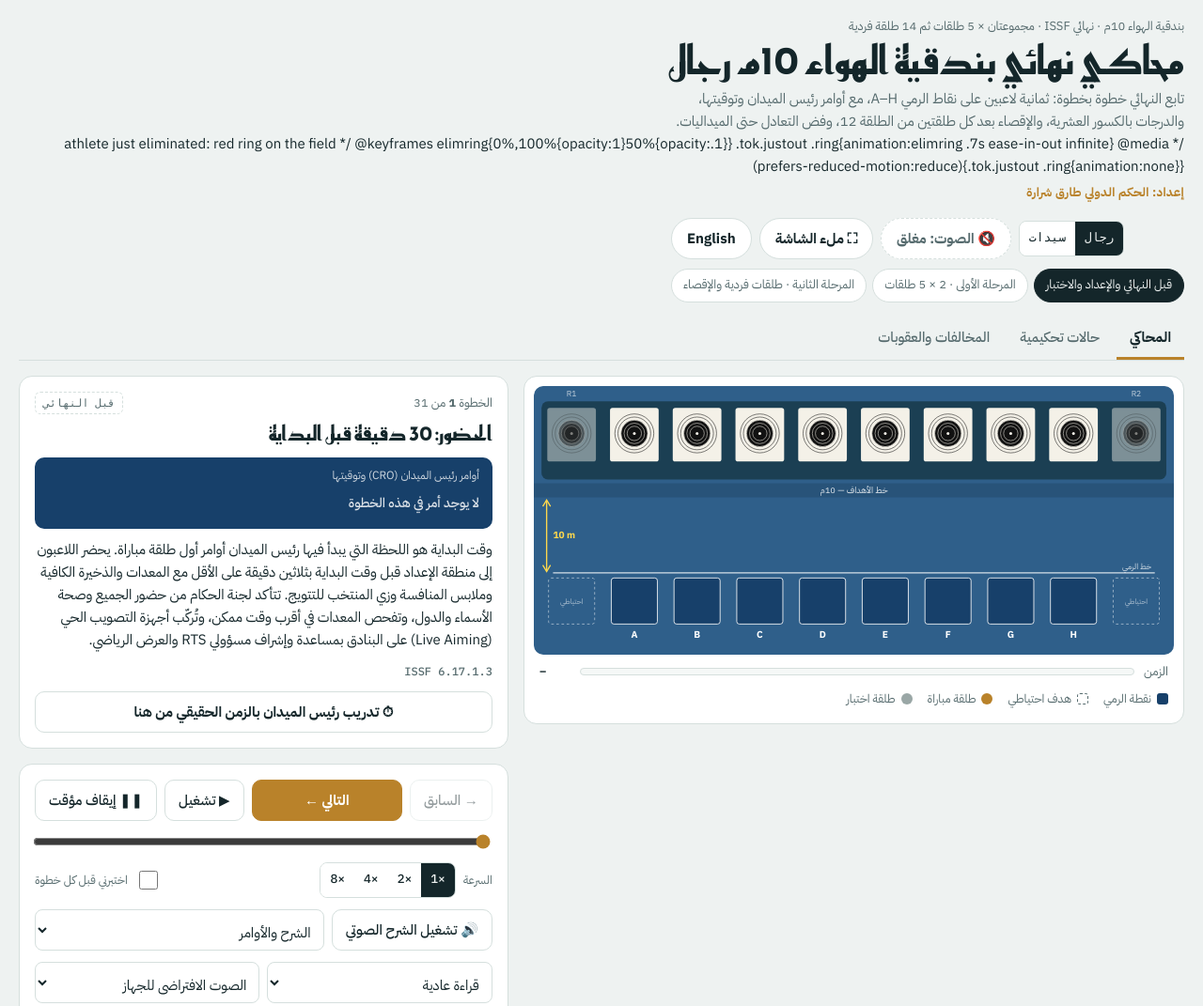
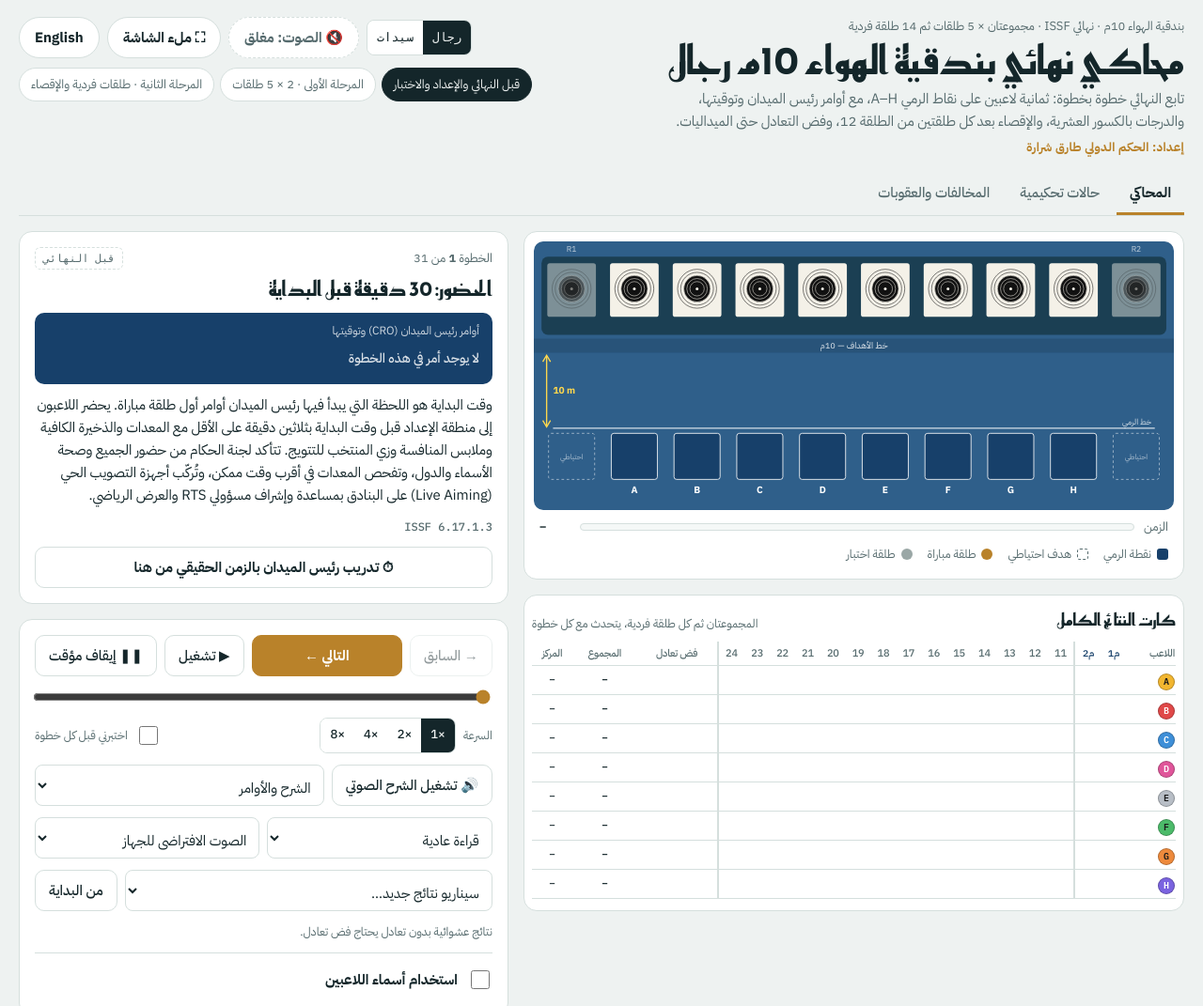
Before and after one commit to TarekSharara/AR-FINALS, a plain HTML site: page index.html in a window 1280 px wide. Shown: the top 1071 px of the page at 94% size. Drawn offline with Linux system fonts and the light colour scheme.

Commit message:
Add files via upload

```diff
--- a/index.html
+++ b/index.html
@@ -244,6 +244,21 @@ body[dir="rtl"] .annbox .c{text-align:right}
 .evseg{display:inline-flex}
 .shot b{width:auto;min-width:40px;height:30px;border-radius:15px;display:grid;place-items:center;font-family:var(--f-mono);font-size:12px;color:#111;padding:0 6px}
 .shot b.z{color:var(--bad);font-weight:700}
+/* full results card fits under the field without scrolling */
+.rescard{padding:12px 8px}
+.rescard .tw{overflow-x:visible}
+#results{table-layout:auto;width:100%}
+#results th,#results td{padding:4px 1px;font-size:11px;letter-spacing:-.02em}
+#results td:first-child{font-size:11px;max-width:92px;overflow:hidden;text-overflow:ellipsis;white-space:nowrap}
+#results td:first-child .small{display:none}
+#results .chip{width:18px;height:18px;font-size:10px;vertical-align:-4px}
+#results sup{font-size:8px}
+#results td.sep:nth-last-child(3){white-space:normal;line-height:1.2}
+@media (max-width:960px){.rescard .tw{overflow-x:auto}}
+/* athlete just eliminated: red ring on the field */
+@keyframes elimring{0%,100%{opacity:1}50%{opacity:.1}}
+.tok.justout .ring{animation:elimring .7s ease-in-out infinite}
+@media (prefers-reduced-motion:reduce){.tok.justout .ring{animation:none}}
 @keyframes elimflash{0%,100%{background:color-mix(in srgb, var(--bad) 30%, var(--panel))}50%{background:transparent}}
 /* athletes already eliminated: shaded, no flashing */
 #results tr.out td,#board tr.out td{background:color-mix(in srgb, var(--muted) 20%, var(--panel));color:var(--muted)}
@@ -259,10 +274,6 @@ body[dir="rtl"] .annbox .c{text-align:right}
       <p class="eyebrow" id="eyebrow"></p>
       <h1 id="h1"></h1>
       <p class="lead" id="lead"></p>
-/* athlete just eliminated: red ring on the field */
-@keyframes elimring{0%,100%{opacity:1}50%{opacity:.1}}
-.tok.justout .ring{animation:elimring .7s ease-in-out infinite}
-@media (prefers-reduced-motion:reduce){.tok.justout .ring{animation:none}}
       <p class="byline" id="byline"></p>
     </div>
     <div class="hdr-side">
@@ -284,6 +295,10 @@ body[dir="rtl"] .annbox .c{text-align:right}
           <svg id="field" viewBox="0 0 1000 420" role="img" aria-label="Field of play"></svg>
           <div class="timer"><span id="timerlbl"></span><span class="bar"><i id="timerbar"></i></span><span class="t" id="timert">–</span></div>
           <div class="legend" id="legend"></div>
+        </div>
+        <div class="card rescard">
+          <div class="row" style="justify-content:space-between"><h2 id="resh"></h2><span class="small" id="ressub"></span></div>
+          <div class="tw"><table id="results"></table></div>
         </div>
       </div>
       <div class="col">
@@ -333,10 +348,6 @@ body[dir="rtl"] .annbox .c{text-align:right}
           <div class="tw"><table id="board"></table></div>
         </div>
       </div>
-    </div>
-    <div class="card rescard">
-      <div class="row" style="justify-content:space-between"><h2 id="resh"></h2><span class="small" id="ressub"></span></div>
-      <div class="tw"><table id="results"></table></div>
     </div>
   </section>
 
--- a/sw.js
+++ b/sw.js
@@ -1,6 +1,6 @@
 /* 10AR Final – offline service worker. Change VERSION after every update of index.html */
 const PREFIX = "ar10-final-";
-const VERSION = PREFIX + "v1";
+const VERSION = PREFIX + "v2";
 const CORE = ["./", "./index.html", "./manifest.webmanifest", "./icon-180.png", "./icon-192.png", "./icon-512.png"];
 
 self.addEventListener("install", e => {
```
